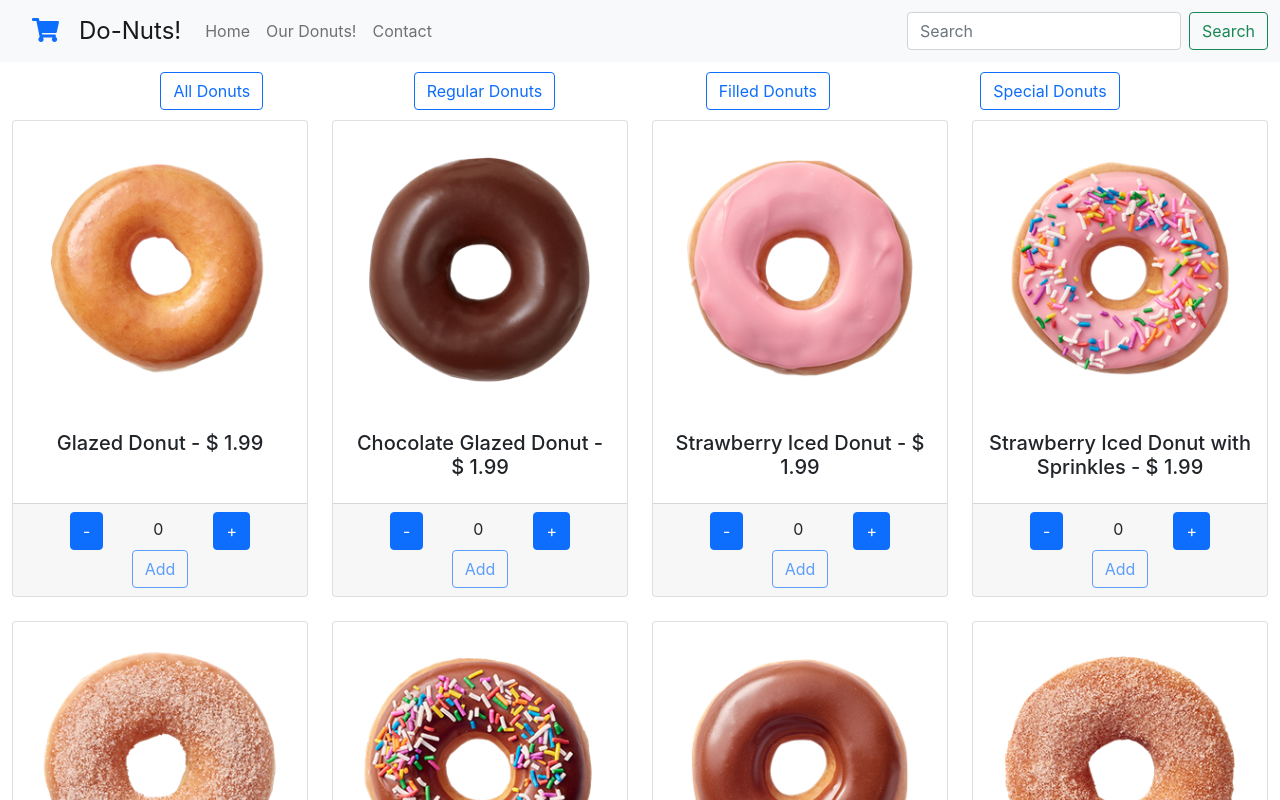
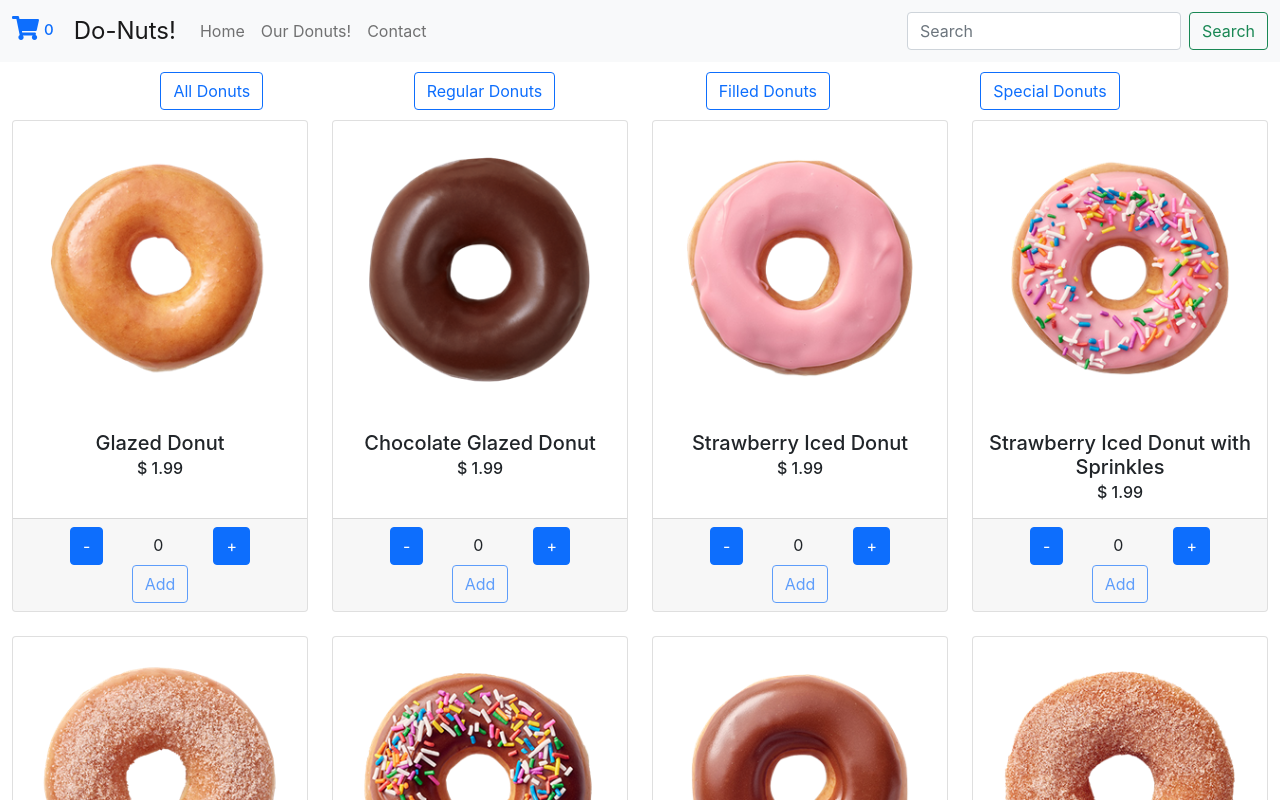
Before and after one commit to paulyatim/ecommerce_yatim_19780, a React (Create React App) app: page / in a window 1280 px wide. Shown: the top 800 px of the page. Built offline with nearby package versions, Linux system fonts and the light colour scheme.

Commit message:
(desafio 10) cree el cart context con sus funciones

```diff
--- a/src/App.css
+++ b/src/App.css
@@ -9,13 +9,26 @@
 
 }
 
+a {
+  text-decoration: none;
+}
+
+.cartIcon {
+  display: flex;
+  flex-direction: row;
+}
+
+#itemCountNavBar {
+  font-size: 15px;
+  padding: 5px 20px 0 5px;
+}
+
 #pageTitle {
   font-size: 24px;
 }
 
 .fa-shopping-cart {
   font-size: 24px;
-  margin: 0 20px;
 }
 
 .categoriesNav {
--- a/src/components/Cart/Cart.js
+++ b/src/components/Cart/Cart.js
@@ -1,10 +1,36 @@
-import React from 'react'
+import {useContext} from 'react'
+import { CartContext } from '../context/CartContext'
+import {Link} from 'react-router-dom'
+
+const loadImage = (imageName) => (require(`../../images/${imageName}`).default);
 
 function Cart() {
 
+    const {cartList, clearCart, totalPrice} = useContext(CartContext)
+
     return (
         <div>
-            CART
+            <div className="row row-cols-1 row-cols-md-4">
+                {cartList.map(prod =>
+                     <div key={prod.id}>
+                        <div className="col">
+                            <div className="card h-100">
+                                <Link to={`/detail/${prod.id}`}>
+                                    <img src={loadImage(prod.image)} className="card-img-top" alt={prod.name}/>
+                                </Link>
+                                <div className="card-body">
+                                    <h5 className="card-title">{prod.name}</h5>
+                                    <h6 className='card-subtitle'>{prod.quantity} - $ {(prod.price * prod.quantity).toFixed(2)}</h6>
+                                </div>
+                            </div>
+                        </div>
+                     </div>
+                    )
+                }
+            </div>
+            <h3>$ {totalPrice()}</h3>
+            <button onClick={clearCart} type="button" className="btn btn-primary">Clear</button>
+            <button type="button" className="btn btn-primary">Check-out</button>
         </div>
     )
 }
--- a/src/components/ItemDetail/Detail.js
+++ b/src/components/ItemDetail/Detail.js
@@ -1,23 +1,27 @@
-import React, {useState} from 'react'
+import React, {useState, useContext} from 'react'
 import '../../App.css';
 import ItemCount from '../ItemList/itemCount';
 import {Link} from 'react-router-dom'
+import { CartContext } from '../context/CartContext';
 
 const loadImage = (imageName) => (require(`../../images/${imageName}`).default);
-//key={props.prod.id}
-function Detail(props) {
+//key={prod.id}
+function Detail({prod}) {
 
+    const {cartList, addToCart} = useContext(CartContext)
     const [goCart, setGoCart] = useState(false)
-    function onAdd (quantity) {
+    function onAddDetail (quantity) {
         setGoCart(true)
+        addToCart({...prod, quantity:quantity})
     }
+    console.log(cartList)
 
     return (
         <div >
-            <h3>{props.prod.name}</h3>
-            <img src={loadImage(props.prod.image)} alt={props.prod.name}/>
-            <p>{props.prod.price}</p>
-            <p>{props.prod.desc}</p>
+            <h3>{prod.name}</h3>
+            <img src={loadImage(prod.image)} alt={prod.name}/>
+            <p>{prod.price}</p>
+            <p>{prod.desc}</p>
             {goCart ?
                 <div>
                     <Link to={"/cart"}>
@@ -29,7 +33,7 @@ function Detail(props) {
                     </Link>
                 </div>
                 :
-                <ItemCount initial={0} stock={props.prod.stock} onAdd={onAdd}/>
+                <ItemCount initial={0} stock={prod.stock} onAdd={onAddDetail}/>
             }
         </div>
     )
--- a/src/components/ItemDetail/ItemDetail.js
+++ b/src/components/ItemDetail/ItemDetail.js
@@ -1,4 +1,4 @@
-import { getFetch } from "../../helpers/getFetch";
+import { Products } from "../../helpers/Products";
 import { useParams } from 'react-router-dom'
 import {useState, useEffect} from 'react'
 import Detail from "./Detail";
@@ -14,7 +14,7 @@ function ItemDetail() {
 
     useEffect(() => {
 
-        getFetch.then(res => setProduct(res.find(prod => prod.id === id)))
+        Products.then(res => setProduct(res.find(prod => prod.id === id)))
         .catch(error => console.log(error))
         .finally(()=>setLoading(false))
 
--- a/src/components/ItemList/Item.js
+++ b/src/components/ItemList/Item.js
@@ -1,22 +1,30 @@
-import React from 'react'
+import React, {useContext} from 'react'
 import '../../App.css';
 import {Link} from 'react-router-dom'
 import ItemCount from './itemCount'
+import { CartContext } from '../context/CartContext';
 
 const loadImage = (imageName) => (require(`../../images/${imageName}`).default);
 
-function Item(props) {
+function Item({prod}) {
+    const {addToCart} = useContext(CartContext)
+
+    function onAddList (quantity) {
+        addToCart({...prod, quantity:quantity})
+    }
     return (
         <div className="col">
+
             <div className="card h-100">
-                <Link to={`/detail/${props.prod.id}`}>
-                    <img src={loadImage(props.prod.image)} className="card-img-top" alt={props.prod.name}/>
+                <Link to={`/detail/${prod.id}`}>
+                    <img src={loadImage(prod.image)} className="card-img-top" alt={prod.name}/>
                 </Link>
                 <div className="card-body">
-                    <h5 className="card-title">{props.prod.name} - $ {props.prod.price}</h5>
+                    <h5 className="card-title">{prod.name}</h5>
+                    <h6 className='card-subtitle'>$ {prod.price}</h6>
                 </div>
                 <div className="card-footer">
-                    <ItemCount initial={0} stock={props.prod.stock} />
+                    <ItemCount initial={0} stock={prod.stock} onAdd={onAddList}/>
                 </div>
             </div>
         </div>
--- a/src/components/ItemList/ItemList.js
+++ b/src/components/ItemList/ItemList.js
@@ -1,6 +1,6 @@
 import { useParams } from 'react-router-dom'
-import { getFetch } from "../../helpers/getFetch";
-import {useState, useEffect} from 'react'
+import { Products } from "../../helpers/Products";
+import React, {useState, useEffect} from 'react'
 import Item from "./Item";
 import '../../App.css';
 import loadingImg from "../../images/loading-donut.png"
@@ -13,11 +13,11 @@ function ItemList() {
 
     useEffect(() => {
         if (idCat) {
-            getFetch.then(res => setProducts(res.filter(prod => prod.category === idCat)))
+            Products.then(res => setProducts(res.filter(prod => prod.category === idCat)))
             .catch(error => console.log(error))
             .finally(()=>setLoading(false))
         } else {
-            getFetch.then(res => setProducts(res))
+            Products.then(res => setProducts(res))
             .catch(error => console.log(error))
             .finally(()=>setLoading(false))
         }
--- a/src/components/ItemList/itemCount.js
+++ b/src/components/ItemList/itemCount.js
@@ -11,16 +11,17 @@ const ItemCount = ({initial, stock, onAdd}) => {
         if(count > initial) setCount(count - 1);
     }
 
-    // const handlerOnAdd=()=>{
-    //     setCount(initial);
-    // }
+    const handlerOnAdd=()=>{
+        onAdd(count);
+        setCount(initial);
+    }
 
     return (
         <div>
             <button className="btn btn-primary" onClick={handlerRm}>-</button>
             <label className ="itemCountInput">{count}</label>
             <button className="btn btn-primary" onClick={handlerAdd}>+</button><br/>
-            <button className="btn btn-outline-primary btn-block" onClick={() => onAdd(count)} disabled={count === 0}>Add</button>
+            <button className="btn btn-outline-primary btn-block" onClick={() => handlerOnAdd()} disabled={count === 0}>Add</button>
         </div>
     )
 }
--- a/src/components/NavBar/CartWidget.js
+++ b/src/components/NavBar/CartWidget.js
@@ -1,9 +1,11 @@
-import React from 'react'
-
+import React, {useContext} from 'react'
+import { CartContext } from '../context/CartContext'
 function CartWidget() {
+    const {numberOfItems} = useContext(CartContext)
     return (
-        <div>
+        <div className='cartIcon'>
             <i className="fas fa-shopping-cart"></i>
+            <div><h3 id='itemCountNavBar'>{numberOfItems()}</h3></div>
         </div>
     )
 }
--- a/src/components/NavBar/NavBar.js
+++ b/src/components/NavBar/NavBar.js
@@ -4,6 +4,7 @@ import CartWidget from './CartWidget';
 import {Link} from "react-router-dom"
 
 function NavBar() {
+
     return (
         <nav className="navbar navbar-expand-md navbar-light bg-light">
             <div className="container-fluid">
--- /dev/null
+++ b/src/components/context/CartContext.js
@@ -0,0 +1,52 @@
+import {createContext, useState} from 'react'
+import React from 'react'
+
+export const CartContext = createContext()
+
+
+export function CartContextProvider({children}) {
+
+    const [cartList, setCartList] = useState([])
+
+    function addToCart(item) {
+        const index = cartList.findIndex(i => i.id === item.id)
+        if (index > -1) {
+            const oldQuantity = cartList[index].quantity
+            cartList.splice(index, 1)
+            setCartList([...cartList, {...item, quantity : item.quantity + oldQuantity}])
+        } else {
+            setCartList([...cartList, item])
+        }
+    }
+    function clearCart() {
+        setCartList([])
+    }
+
+    function numberOfItems() {
+        let totalQuantity = 0;
+        if (cartList !== []) {
+            cartList.forEach(item => {
+                totalQuantity += item.quantity;
+            });
+        }
+        return totalQuantity;
+    }
+
+    function totalPrice() {
+        let totalPrice = 0;
+        if (cartList !== []) {
+            cartList.forEach(item => {
+                totalPrice += (item.quantity * item.price);
+            });
+        }
+        return totalPrice.toFixed(2);
+    }
+
+    return (
+        <CartContext.Provider value={{cartList, addToCart, clearCart, numberOfItems, totalPrice}}>
+            {children}
+        </CartContext.Provider>
+    )
+}
+
+//export default CartContextProvider
--- a/src/helpers/getFetch.js
+++ b/src/helpers/Products.js
@@ -1,4 +1,4 @@
-const productos = [
+const products = [
     {id: "1", category: "regular", name: "Glazed Donut", stock: 20, image:"glazed.png", price:1.99, desc:"Short description of donut"},
     {id: "2", category: "regular", name: "Chocolate Glazed Donut", stock: 20, image:"chocolate-glazed.png", price:1.99, desc:"Short description of donut"},
     {id: "3", category: "regular", name: "Strawberry Iced Donut", stock: 20, image:"strawberry-iced.png", price:1.99, desc:"Short description of donut"},
@@ -27,8 +27,8 @@ const productos = [
     {id: "26", category: "special", name: "Pumpkin Spice Donut", stock: 20, image:"pumpkin-spice.png", price:2.49, desc:"Short description of donut"}
 ];
 
-export const getFetch = new Promise((resolve)=>{
+export const Products = new Promise((resolve)=>{
     setTimeout(()=>{
-        resolve(productos)
+        resolve(products)
     }, 2000)
 });
```
Also changed, not shown: src/App.js (+8 -0 lines).
